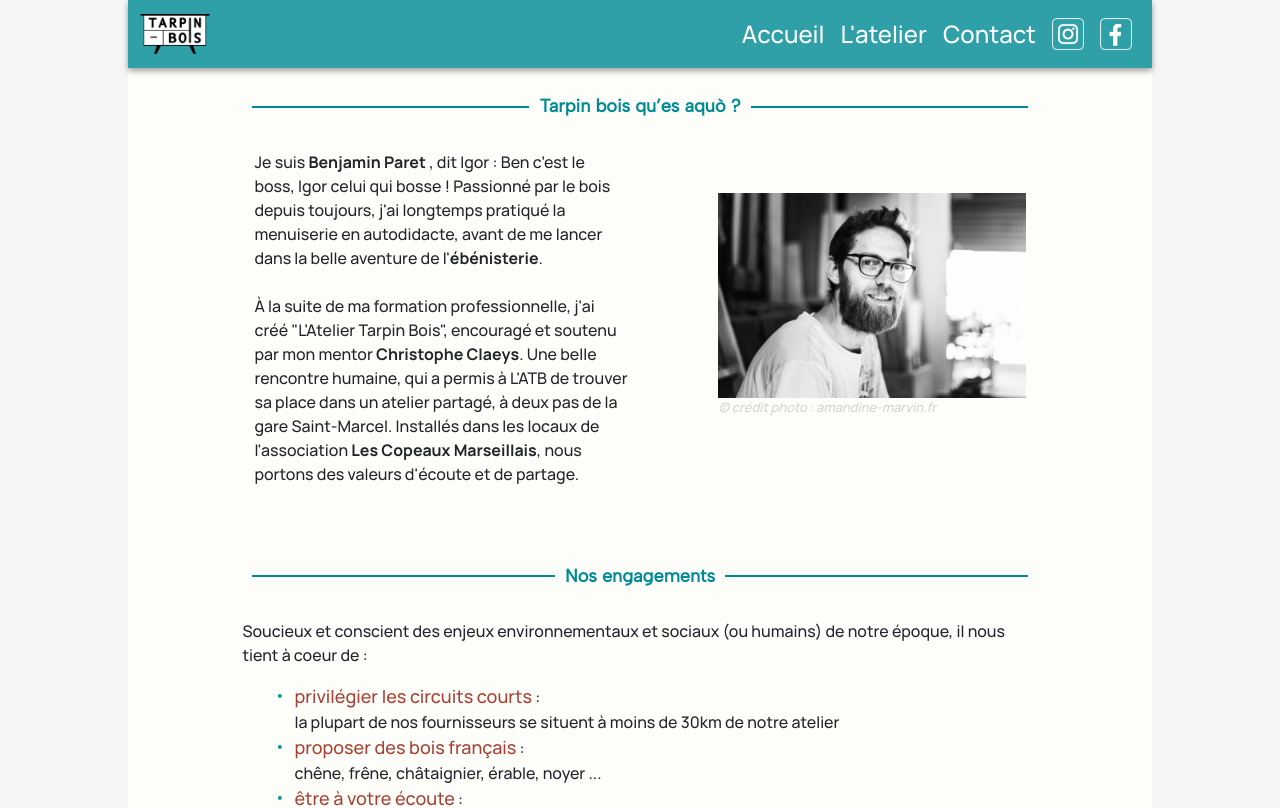
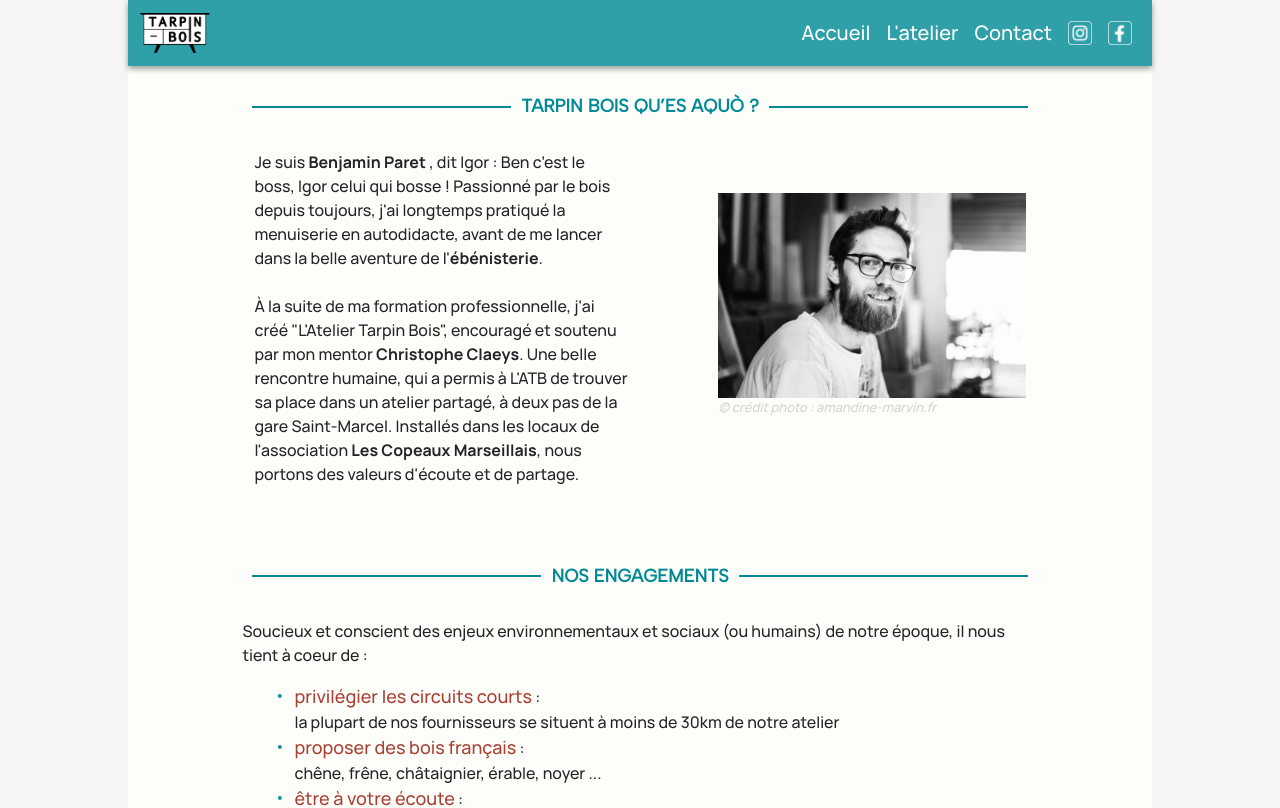
Before and after one commit to CanFays/l-atelier-tarpin-bois, a React (Create React App) app: page /qui-sommes-nous in a window 1280 px wide. Shown: the top 808 px of the page. Built offline with nearby package versions, Linux system fonts and the light colour scheme; a web font is replaced by a local one.

Commit message:
correction faute card, taille txt navbar et icons, titles tous en maj

```diff
--- a/src/components/Card.js
+++ b/src/components/Card.js
@@ -40,7 +40,7 @@ const CardList = () => {
       longDesc: "Conception de table, banquette, buffet, chevet, console, bar, comptoir, etc",
       cardImage: IconProposal1,
       parentClasses: "card interactiv-card col-10 col-sm-5 col-md-3 card-img-1" },
-    { title: "AMMENAGEMENTS",
+    { title: "AMENAGEMENTS",
       shortDesc: "sur mesure chez particuliers et professionnels",
       longDesc:  (<>Meuble TV, bibliothèque, dressing<br />-<br />Agencement de boutique, bureau, atelier, etc</>),
       cardImage: IconProposal2,
--- a/src/components/MyNavbar.js
+++ b/src/components/MyNavbar.js
@@ -21,9 +21,9 @@ function MyNavbar() {
           <Navbar.Toggle aria-controls="responsive-navbar-nav" />
           <Navbar.Collapse id="responsive-navbar-nav">
             <Nav className="ms-auto align-items-center">
-              <Nav.Link href="/" className='text-white fs-4' >Accueil</Nav.Link>
-              <Nav.Link href="/qui-sommes-nous" className='text-white fs-4'>L'atelier</Nav.Link>
-              <Nav.Link href="/contact" className='text-white fs-4'>Contact</Nav.Link>
+              <Nav.Link href="/" className='text-white fs-5' >Accueil</Nav.Link>
+              <Nav.Link href="/qui-sommes-nous" className='text-white fs-5'>L'atelier</Nav.Link>
+              <Nav.Link href="/contact" className='text-white fs-5'>Contact</Nav.Link>
                 <SocialMediaIcons  />
             </Nav>
           </Navbar.Collapse>
--- a/src/components/SocialMediaIcons.css
+++ b/src/components/SocialMediaIcons.css
@@ -1,19 +1,5 @@
 .social-icon {
-  height: 2rem;
+  height: 1.5rem;
   pointer-events: none;
   margin: 1vmin;
 }
-
-/* @media (prefers-reduced-motion: no-preference) {
-  .social-icon {
-    animation: social-icon-spin infinite 20s linear;
-  }
-}
-
-   @keyframes social-icon-spin {
-  from {
-    transform: rotate(0deg);
-  }
-  to {
-    transform: rotate(360deg);
-  } */
--- a/src/pages/About.js
+++ b/src/pages/About.js
@@ -6,7 +6,7 @@ import Igor from '../assets/images/Igor-from-Amandine.webp'
 function About() {
   return (
     <div className='container about'>
-      <TitleLined myTitle={"Tarpin bois qu’es aquò ?"} id={"padding-to-be-see"} />
+      <TitleLined myTitle={"TARPIN BOIS QU’ES AQUÒ ?"} id={"padding-to-be-see"} />
       <section className='about-presentation'>
         <div className="container">
           <div className="row justify-content-between align-items-center">
@@ -24,7 +24,7 @@ function About() {
           </div>
         </div>
       </section>
-      <TitleLined myTitle={"Nos engagements"} />
+      <TitleLined myTitle={"NOS ENGAGEMENTS"} />
       <section className='commitment nicer-dots'>
         <p>Soucieux et conscient des enjeux environnementaux et sociaux (ou humains) de notre époque, il nous tient à coeur de :</p>
         <ul>
@@ -35,7 +35,7 @@ la plupart de nos fournisseurs se situent à moins de 30km de notre atelier</li>
           <li><span className='title-commitment'>valoriser nos déchets</span>  :<br />en créant du lien avec les acteurs de notre secteur : centres équestres et agriculteurs en permaculture pour les copeaux de bois ; distribution de chutes de bois massif pour les personnes ayant une cheminée ou un barbecue (faut pas oublier qu'on est dans le Sud !)</li>
         </ul>
       </section>
-      <TitleLined myTitle={"Equipe et collaborateurs"} />
+      <TitleLined myTitle={"EQUIPE ET COLLABORATEURS"} />
       <section className='team'>
         <p>Afin de garantir un travail unique, éthique et de qualité, nous travaillons en étroite collaboration avec différents <strong>artisans locaux</strong> (ébénistes, tourneurs, ferronniers, tapissiers d'ameublement, laqueurs).</p>
         <p><br />Notre bureau d'étude pourra vous proposer des <strong>visuels 3D</strong> réalistes afin de vous immerger pleinement dans vos projets: <br /> "<strong>N++ architecte</strong>" se fera un plaisir de designer agencement et mobilier.</p>
--- a/src/pages/Contact.js
+++ b/src/pages/Contact.js
@@ -33,10 +33,10 @@ function Contact() {
 
   return (
     <div className="container contact">
-      <TitleLined myTitle={"Contacter l'Atelier Tarpin Bois"} id={"padding-to-be-see"} />
+      <TitleLined myTitle={"CONTACTER TARPIN BOIS"} id={"padding-to-be-see"} />
       <section className='text'>
-        <h5>Vous avez une question, souhaitez faire réaliser un projet personnel, demander un devis ?
-        </h5>
+        <p>Vous avez une question, souhaitez faire réaliser un projet personnel, demander un devis ?
+        </p>
         <br />
         <p>Vous pouvez nous contacter au <strong>{Tel}</strong> ou par mail : <strong>{Mail}</strong>.</p>
       </section>
@@ -61,7 +61,7 @@ function Contact() {
           <button type="submit" className="btn btn-tommette">Envoyer</button>
         </form>
       </section> */}
-      <TitleLined myTitle={"Ateliers et stages"} id="atelier" />
+      <TitleLined myTitle={"ATELIERS ET STAGES"} id="atelier" />
       <section className="atelier">
         <p>Vous êtes intéressé.e par un de nos <strong>ateliers</strong>? <br /> À faire ou à offrir, c'est une activité originale pour découvrir le travail du bois ou se perfectionner ! <br /> La réservation se fait sur Wecandoo.fr :
           <a href="https://booking.wecandoo.com/artisans/50cf2001-fea5-4c31-be8c-7b58aa7d7403/workshops/40fa28c1-17b7-419d-b174-93f81b1f2bab/book" target='blank'>  Table basse  </a> |
@@ -71,7 +71,7 @@ function Contact() {
         <p>Vous recherchez un <strong>stage</strong> conventionné ? <br />Contactez-nous directement ! <br />Nous ne sommes malheureusement pas en mesure d'accepter d'alternants pour le moment.
         </p>
       </section>
-      <TitleLined myTitle={"Venir à l'atelier"} />
+      <TitleLined myTitle={"VENIR A L'ATELIER"} />
       <section className="map">
         <div className="container text-start">
           <div className="row justify-content-evenly">
```
